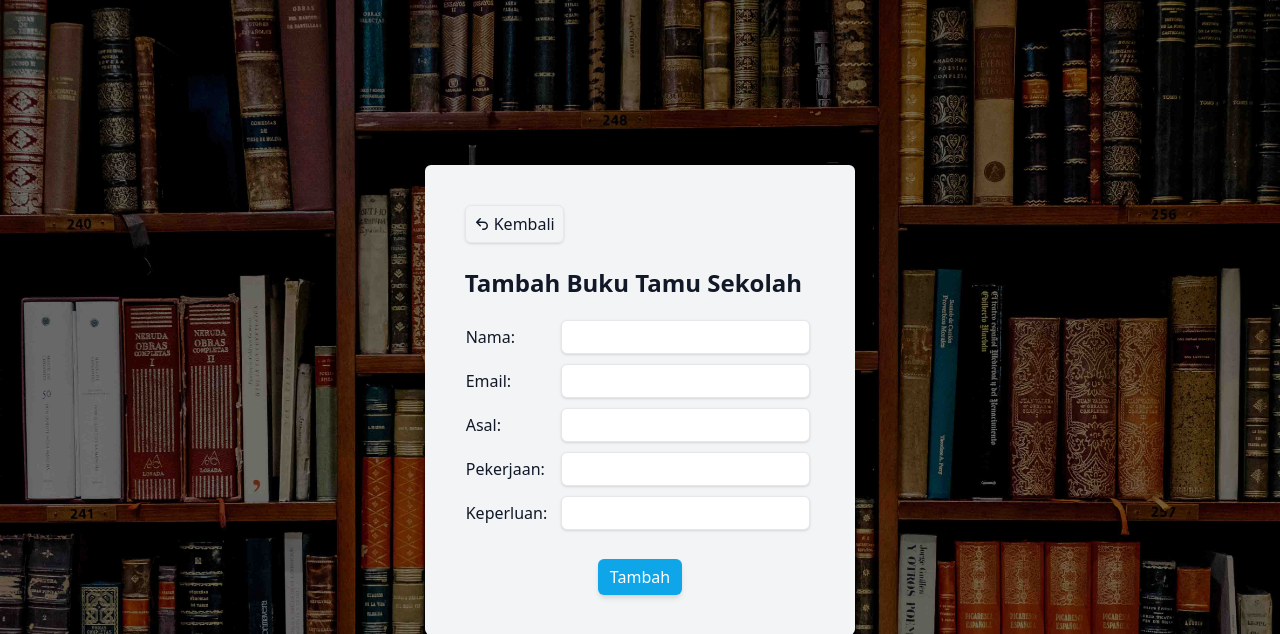
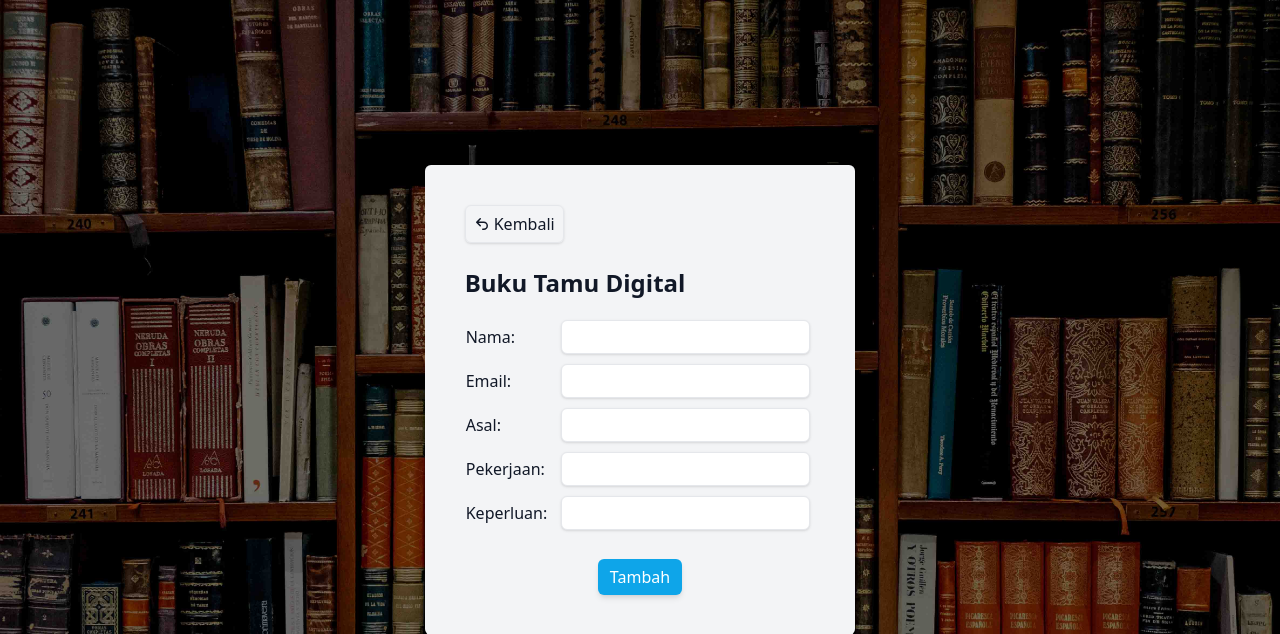
Before and after one commit to senaSMKTI/buku-tamu-fahmi, a PHP site: page /index.php?url=tambah-buku-tamu in a window 1280 px wide. Shown: the top 634 px of the page. Run offline with PHP 8.4, Linux system fonts and the light colour scheme; style sheets or scripts are compiled from the project's sources; some libraries are stand-ins or nearby versions.

Commit message:
change some lines in index

```diff
--- a/index.php
+++ b/index.php
@@ -10,7 +10,7 @@ if (isset($_SESSION['id_admin'])) {
 <head>
     <meta charset="UTF-8">
     <meta name="viewport" content="width=device-width, initial-scale=1.0">
-    <title>Aplikasi Buku Tamu Sekolah</title>
+    <title>Expo MTQ</title>
     <link rel="stylesheet" href="./public/css/style.css">
     <script src="https://cdn.tailwindcss.com"></script> <!-- Jaga-jaga jika tailwind tidak ter-update -->
 </head>
@@ -24,7 +24,7 @@ if (isset($_SESSION['id_admin'])) {
                         <path fill-rule="evenodd" d="M12.5 9.75A2.75 2.75 0 0 0 9.75 7H4.56l2.22 2.22a.75.75 0 1 1-1.06 1.06l-3.5-3.5a.75.75 0 0 1 0-1.06l3.5-3.5a.75.75 0 0 1 1.06 1.06L4.56 5.5h5.19a4.25 4.25 0 0 1 0 8.5h-1a.75.75 0 0 1 0-1.5h1a2.75 2.75 0 0 0 2.75-2.75Z" clip-rule="evenodd" />
                     </svg>
                     Kembali</a>
-                <h3 class="font-bold text-2xl mb-4 mt-6">Tambah Buku Tamu Sekolah</h3>
+                <h3 class="font-bold text-2xl mb-4 mt-6">Buku Tamu Digital</h3>
                 <form class="text-center" action="./src/processes/bukuTamuCrud.php?action=add" method="post">
                     <table class="flex justify-center text-start">
                         <tr>
@@ -48,9 +48,7 @@ if (isset($_SESSION['id_admin'])) {
                             <td><input class="m-1 ml-3 p-1 px-2 border rounded-md shadow" type="text" name="keperluan" id="keperluan" required></td>
                         </tr>
                     </table>
-                    <button type="submit" class="mt-6 py-1.5 px-3 rounded-md text-white bg-sky-500 shadow-md hover:bg-sky-600 hover:shadow-lg duration-300" onclick="
-                            return confirm('Apakah Anda yakin ingin menambahkan data ini?');
-                            ">Tambah</button>
+                    <button type="submit" class="mt-6 py-1.5 px-3 rounded-md text-white bg-sky-500 shadow-md hover:bg-sky-600 hover:shadow-lg duration-300">Tambah</button>
                 </form>
             </div>
         <?php else : ?>
```
